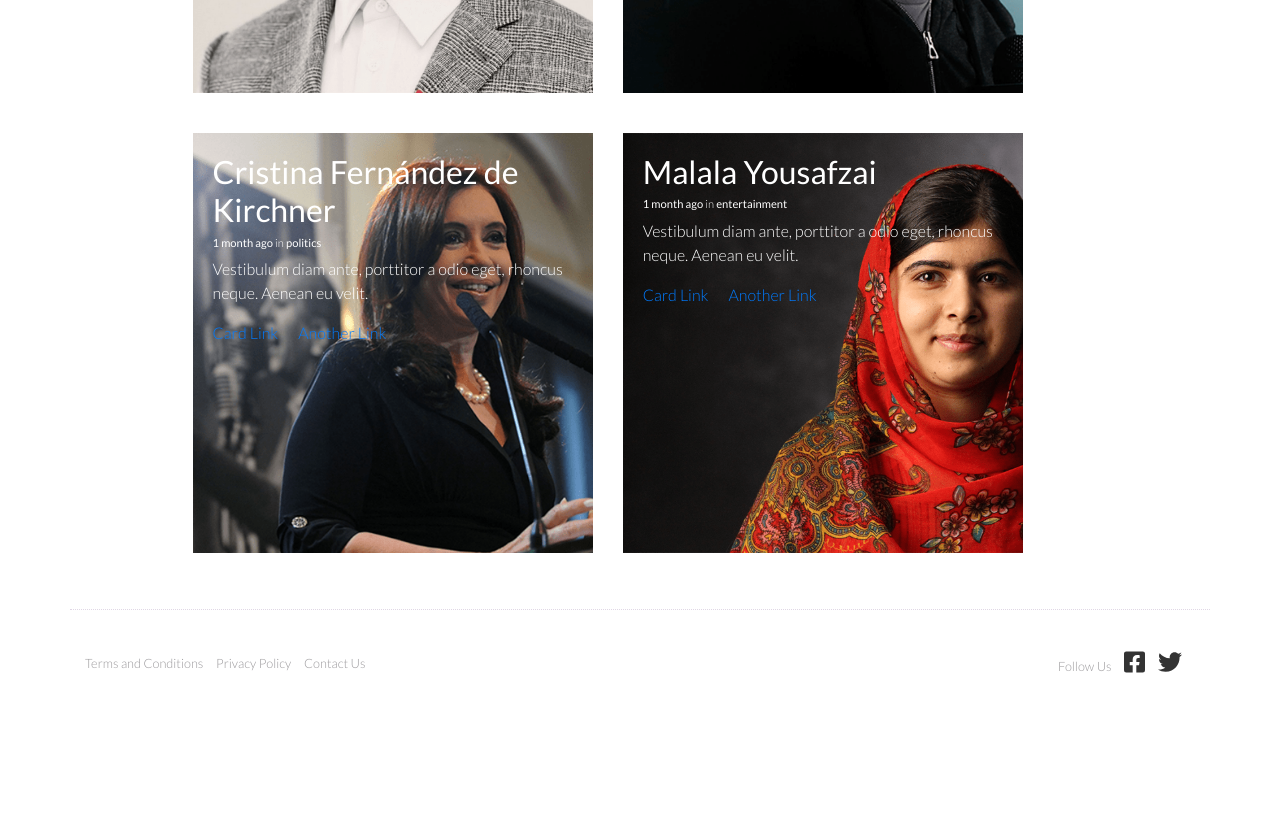
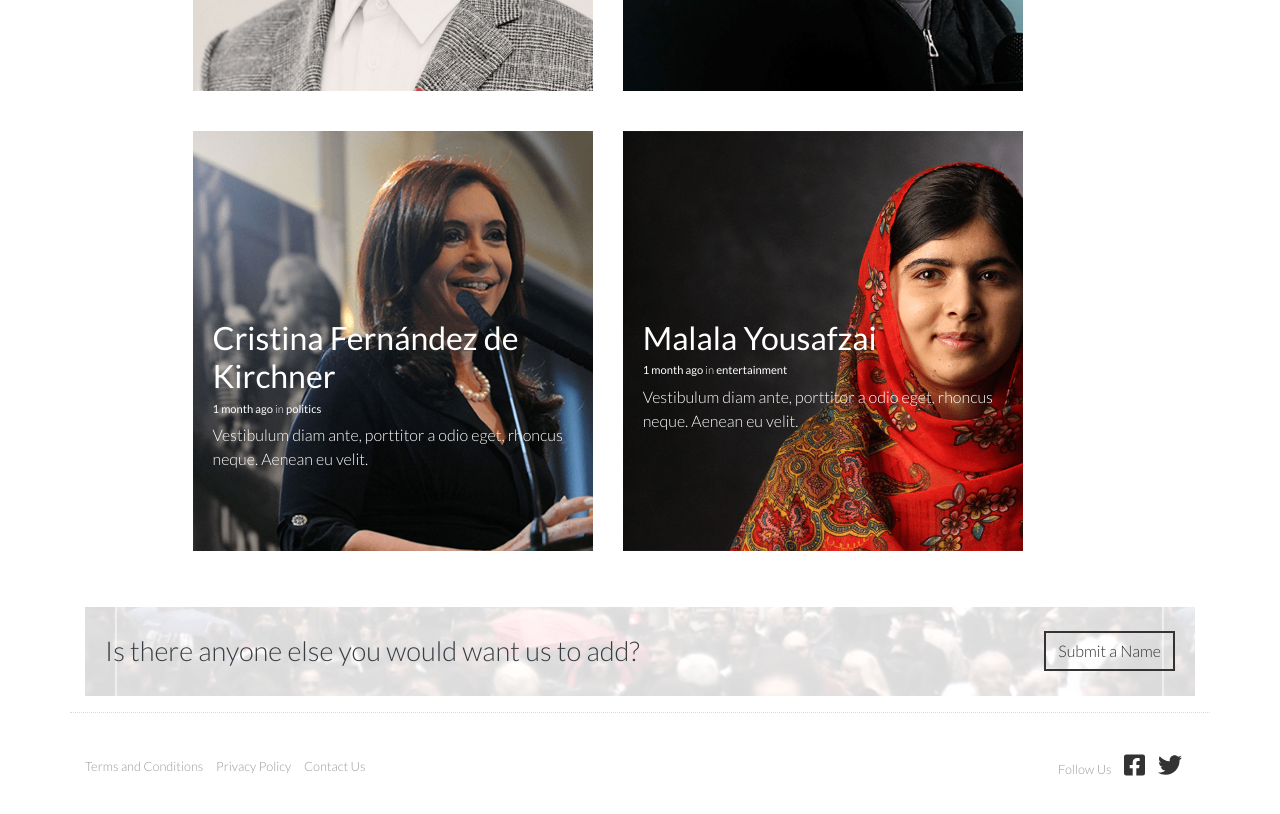
Before and after one commit to fsunset/zemogaTest, a React (Create React App) app: page / in a window 1280 px wide. Shown: the part 1380-2194 px from the top of the page. Before the commit the page ends 2093 px from the top, so only its background shows below. Built offline with nearby package versions, Linux system fonts and the light colour scheme.

Commit message:
Styling enhancements to voting boxes.

```diff
--- a/src/DataJson.json
+++ b/src/DataJson.json
@@ -8,6 +8,7 @@
             "field": "entertainment",
             "last_active": "1 month ago",
             "img_name": "kanye",
+            "popularity": "high",
             "text": "Vestibulum diam ante, porttitor a odio eget, rhoncus neque. Aenean eu velit."
         },
         {
@@ -16,6 +17,7 @@
             "field": "business",
             "last_active": "1 month ago",
             "img_name": "mark",
+            "popularity": "low",
             "text": "Vestibulum diam ante, porttitor a odio eget, rhoncus neque. Aenean eu velit."
         },
         {
@@ -24,6 +26,7 @@
             "field": "politics",
             "last_active": "1 month ago",
             "img_name": "cristina",
+            "popularity": "high",
             "text": "Vestibulum diam ante, porttitor a odio eget, rhoncus neque. Aenean eu velit."
         },
         {
@@ -32,6 +35,7 @@
             "field": "entertainment",
             "last_active": "1 month ago",
             "img_name": "malala",
+            "popularity": "low",
             "text": "Vestibulum diam ante, porttitor a odio eget, rhoncus neque. Aenean eu velit."
         }
     ]
--- a/src/components/AlertComponent.js
+++ b/src/components/AlertComponent.js
@@ -1,13 +1,15 @@
 import React, { useState } from 'react';
-import { Alert } from 'react-bootstrap';
+import { Alert, Button } from 'react-bootstrap';
 
 
-const AlertComponent = ({ classCSS = null, variant, content, button = false }) => {
+const AlertComponent = ({ classCSS = null, variant, content, button = null }) => {
 	const [show, setShow] = useState(true);
 
 		return(
 			<Alert className={ classCSS } show={ show } variant={ variant } onClose={ () => setShow(false) } dismissible>
 				{ content }
+
+				{ button ? <Button variant="outline-dark">Submit a Name</Button> : ''}
 			</Alert>
 		);
 
--- a/src/components/BoxComponent.js
+++ b/src/components/BoxComponent.js
@@ -6,7 +6,6 @@ const BoxComponent = (params) => {
 return (
 	<div className="col-md-5 col-sm-12">
 		<Card className={ params.photo ? 'text-white bg-img-' + params.photo : 'text-white' }>
-			{/*<Card.Img src={`../img/${params.photo}`} alt={ params.name + " Photo"} />*/}
 			<Card.Body>
 				<Card.Title>{ params.name }</Card.Title>
 				<Card.Subtitle className="mb-2">
@@ -16,9 +15,6 @@ return (
 				<Card.Text>
 					{ params.text }
 				</Card.Text>
-
-				<Card.Link href="#">Card Link</Card.Link>
-				<Card.Link href="#">Another Link</Card.Link>
 			</Card.Body>
 		</Card>
 	</div>
--- a/src/pages/Home.js
+++ b/src/pages/Home.js
@@ -75,7 +75,6 @@ const Home = () => {
 							</small>
 						</React.Fragment>
 					]}
-					button={ true }
 				/>
 			</div>
 
@@ -86,6 +85,21 @@ const Home = () => {
 					<VotingBoxes />
 				</div>
 			</div>
+
+			<div className="container">
+				<Alert
+					classCSS="clearfix bottom"
+					variant="secondary"
+					content={[
+						<React.Fragment key="a_2">
+							<p>
+								Is there anyone else you would want us to add?
+							</p>
+						</React.Fragment>
+					]}
+					button={ true }
+				/>
+			</div>
 		</React.Fragment>
 	);
 }
--- a/src/styles/css/App.css
+++ b/src/styles/css/App.css
@@ -17,6 +17,7 @@
     text-decoration: none; }
   * .alert {
     border-radius: 0 !important;
+    border: none !important;
     padding-bottom: 0 !important; }
     * .alert h2 {
       float: left;
@@ -41,6 +42,25 @@
       @media (min-width: 992px) {
         * .alert.alert-dismissible {
           padding-right: 4rem; } }
+    * .alert.bottom {
+      background: url("../../img/alert-bg.png");
+      background-position: center;
+      padding-top: 3vh;
+      padding-right: 1.25rem;
+      padding-bottom: 3vh !important;
+      font-size: 1.7rem; }
+      @media (min-width: 992px) {
+        * .alert.bottom p {
+          display: inline; }
+          * .alert.bottom p + button {
+            float: right;
+            color: #333333;
+            border: 2px solid #333333;
+            border-radius: 0; }
+            * .alert.bottom p + button:hover {
+              color: white !important; } }
+      * .alert.bottom .close {
+        display: none; }
 
 .no-padding-x {
   padding-left: 0 !important;
@@ -140,20 +160,27 @@ main .boxes-container {
     @media (min-width: 992px) {
       main .boxes-container .card {
         height: 420px; } }
-    main .boxes-container .card .card-title,
-    main .boxes-container .card .card-subtitle {
+    main .boxes-container .card .card-body {
+      position: absolute;
+      bottom: 0;
+      height: 75%; }
+      @media (min-width: 992px) {
+        main .boxes-container .card .card-body {
+          height: 60%; } }
+      main .boxes-container .card .card-body .card-title,
+      main .boxes-container .card .card-body .card-subtitle {
         font-family: 'Lato'; }
-      main .boxes-container .card .card-title .span,
-      main .boxes-container .card .card-subtitle .span {
+        main .boxes-container .card .card-body .card-title .span,
+        main .boxes-container .card .card-body .card-subtitle .span {
           font-family: 'Lato Light'; }
-    main .boxes-container .card .card-title {
+      main .boxes-container .card .card-body .card-title {
         font-size: 2rem; }
-    main .boxes-container .card .card-subtitle {
+      main .boxes-container .card .card-body .card-subtitle {
         font-size: .7rem; }
-    main .boxes-container .card .card-img {
+      main .boxes-container .card .card-body .card-img {
         border-radius: 0; }
         @media (min-width: 992px) {
-        main .boxes-container .card .card-img {
+          main .boxes-container .card .card-body .card-img {
             width: 134%;
             margin-left: -25%; } }
     main .boxes-container .card.bg-img-kanye {
--- a/src/styles/sass/App.scss
+++ b/src/styles/sass/App.scss
@@ -39,6 +39,7 @@ $persons: (
 
 	.alert {
 		border-radius: 0 !important;
+		border: none !important;
 		padding-bottom: 0 !important;
 
 		h2 {
@@ -70,6 +71,32 @@ $persons: (
 		    @media (min-width: 992px) {
 		    	padding-right: 4rem;
 		    }
+		}
+
+		&.bottom {
+			background: url('../../img/alert-bg.png');
+			background-position: center;
+			padding-top: 3vh;
+			padding-right: 1.25rem;
+		    padding-bottom: 3vh !important;
+		    font-size: 1.7rem;
+
+		    @media (min-width: 992px) {
+		    	p {
+		    		display: inline;
+
+		    		+ button {
+		    			float: right;
+		    			color: $darkGrey;
+		    			border: 2px solid $darkGrey;
+		    			border-radius: 0;
+
+		    			&:hover { color: white !important; }
+		    		}
+		    	}
+		    }
+
+		    .close { display: none; }
 		}
 	}
 }
@@ -196,6 +223,14 @@ main {
 		    	height: 420px;
 		    }
 
+		    .card-body {
+		    	position: absolute;
+		    	bottom: 0;
+		    	height: 75%;
+		    	@media (min-width: 992px) {
+		    		height: 60%;
+		    	}
+
 		    	.card-title,
 		    	.card-subtitle {
 		    		font-family: 'Lato';
@@ -212,6 +247,7 @@ main {
 		    		@media (min-width: 992px) {
 		    		    width: 134%;
 		    		    margin-left: -25%;
+		    		}
 		    	}
 		    }
 
```
Also changed, not shown: src/img/alert-bg.png (added). Lines whose indentation alone changed are shown as unchanged.
